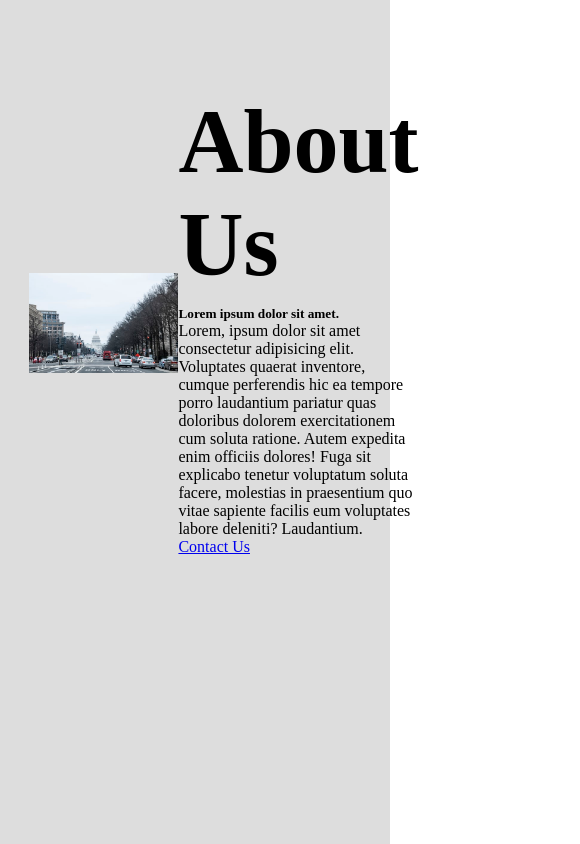
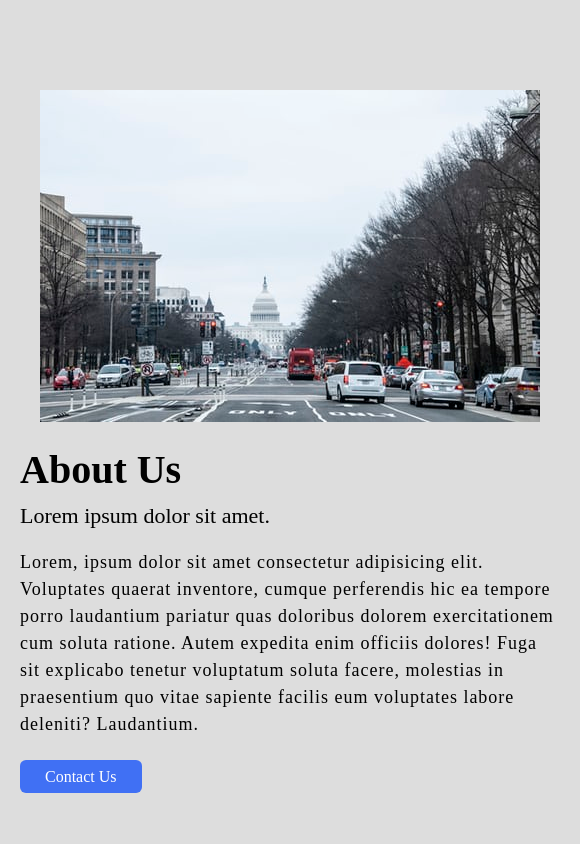
Before and after one commit to msowers72/New-Capital-Properties, a plain HTML site: page about.html in a window 390 px wide. Shown: the whole page, 580 px wide, since content can reach past the window. Drawn offline with Linux system fonts and the light colour scheme.

Commit message:
added media query to about page

```diff
--- a/about.html
+++ b/about.html
@@ -11,7 +11,12 @@
 
     <section class="about-us">
         <div class="about">
-            <img src="./assets/img/photo.jpg" class="pic" alt="">
+            <div class="homepage">
+                <a href="./index.html">
+                <img src="./assets/img/photo.jpg" class="pic" alt="">
+            </a>
+           </div>
+
             <div class="text">
                 <h2>About Us</h2>
                 <h5>Lorem ipsum dolor sit amet.</h5>
--- a/assets/about.css
+++ b/assets/about.css
@@ -4,11 +4,14 @@
     box-sizing: border-box;
 }
 
+
+
 .about-us {
     width: 100%;
     height: 100vh;
     background-color: #ddd;
     padding: 90px 0;
+    display: flex;
 }
 
 .about {
@@ -20,9 +23,9 @@
     justify-content: space-around;
 }
 
-.pic {
+.homepage.pic {
     height: auto;
-    width: 45%;
+    max-width: 45%;
 
 }
 
@@ -35,3 +38,83 @@
     font-weight: 600;
     margin-bottom: .625rem;
 }
+
+.text h5 {
+    font-size: 1.375rem;
+    font-weight: 500;
+    margin-bottom: 1.25rem;
+}
+
+.text p {
+    font-size: 1.125rem;
+    line-height: 1.5;
+    letter-spacing: 1px;
+}
+
+.link {
+    margin-top: 1.875rem;
+
+}
+
+.contact {
+    text-decoration: none;
+    font-family: 1.125rem;
+    color: #fff;
+    background-color: #4070f4;
+    padding: 8px 25px;
+    border-radius: 6px;
+    border: none;
+    transition: 0.5s;
+}
+
+.contact:hover {
+    background: #000;
+}
+
+/* media query */
+@media (max-width: 1200px) {
+    .about {
+        gap: 20px;
+    }
+
+}
+
+@media (max-width: 1024px) {
+    .text h2 {
+        font-size: 2.5rem;
+    }
+
+    .text h5 {
+        margin-bottom: none;
+    }
+
+}
+
+@media (max-width: 768px) {
+  .about {
+    flex-direction: column;
+  }
+}
+
+@media (max-width: 500px) {
+    body {
+        position: absolute;
+        background-color: #ddd;
+    }
+
+    .homepage.pic {
+        height: auto;
+        width: 100%;
+
+    }
+    .about {
+        width: 100%;
+        padding: 0 20px;
+    }
+}
+
+@media (max-width: 375px) {
+    .about-us {
+        margin-top: 25px;
+    }
+}
```
